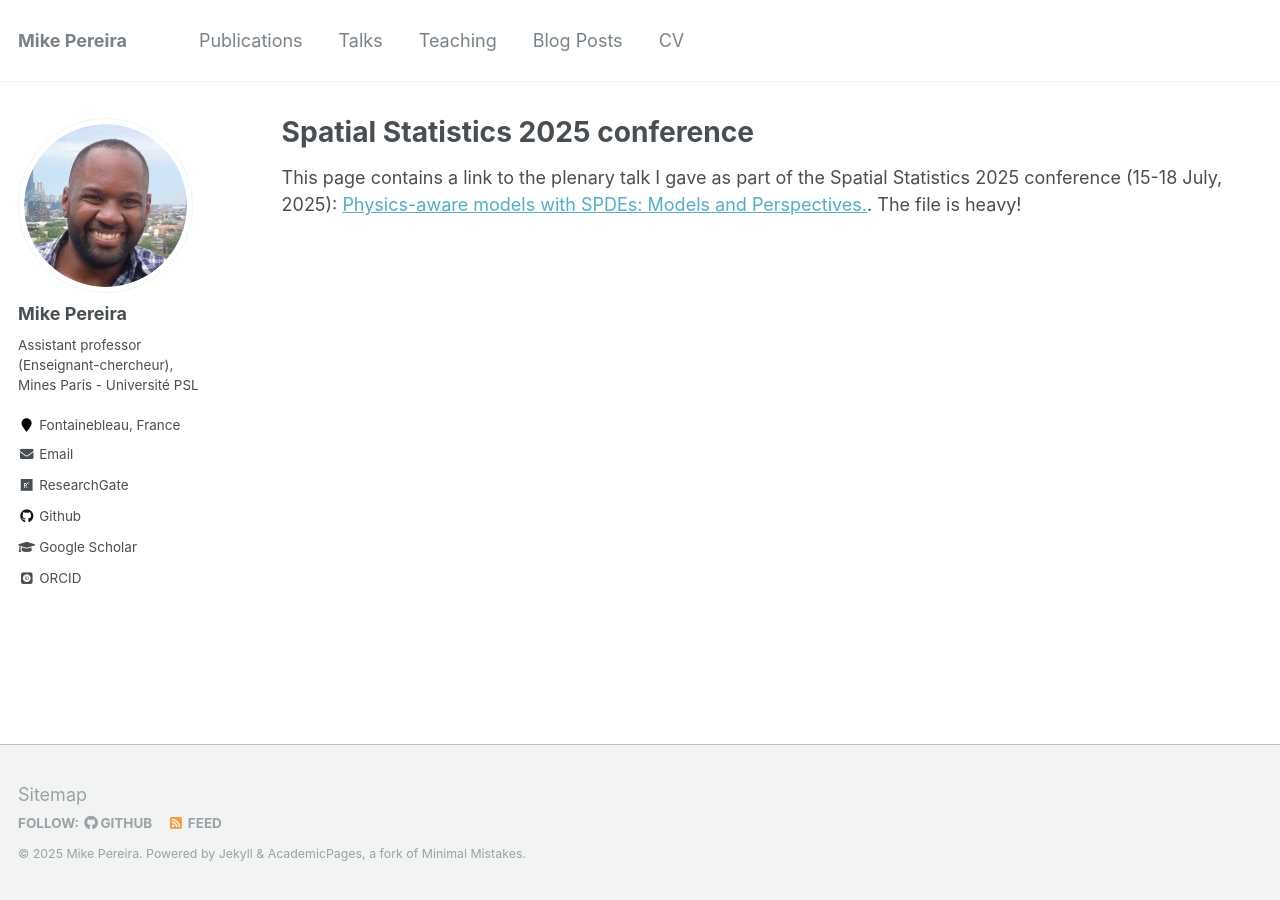
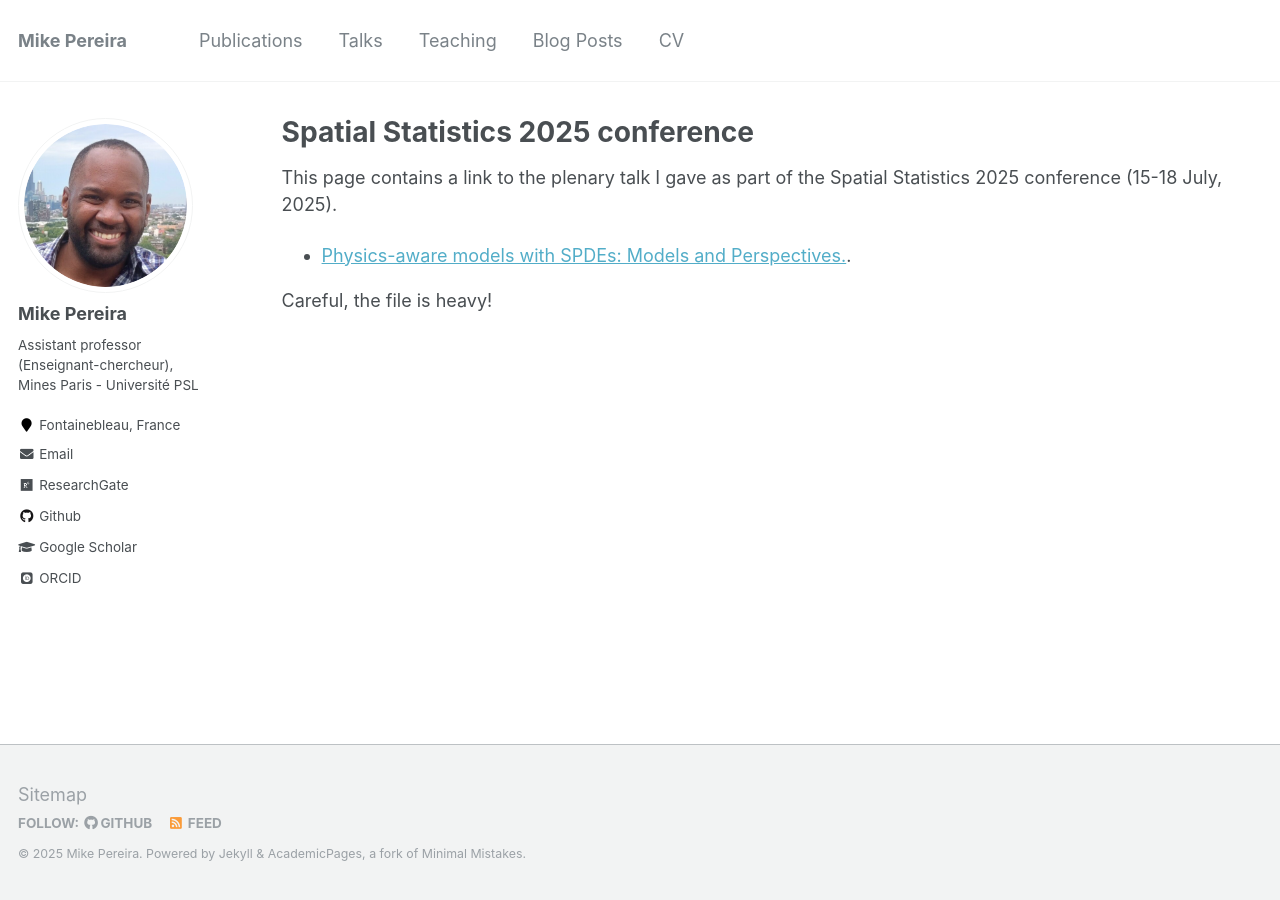
Before and after one commit to mike-pereira/mike-pereira.github.io, a Jekyll site: the page built from _pages/SpatialStats.md, in a window 1280 px wide. Built offline with Jekyll 4.4.1, drawn with Linux system fonts in a browser that asks for light colours; some web fonts are replaced.

Commit message:
maj publis

```diff
--- a/_pages/SpatialStats.md
+++ b/_pages/SpatialStats.md
@@ -6,4 +6,8 @@ author_profile: true
 ---
 
 
-This page contains a link to the plenary talk I gave as part of the Spatial Statistics 2025 conference (15-18 July, 2025): [Physics-aware models with SPDEs: Models and Perspectives.](../files/pereira_SpatialStats25.pdf). The file is heavy!
+This page contains a link to the plenary talk I gave as part of the Spatial Statistics 2025 conference (15-18 July, 2025).
+
+* [Physics-aware models with SPDEs: Models and Perspectives.](../files/pereira_SpatialStats25.pdf).
+
+Careful, the file is heavy!
```
